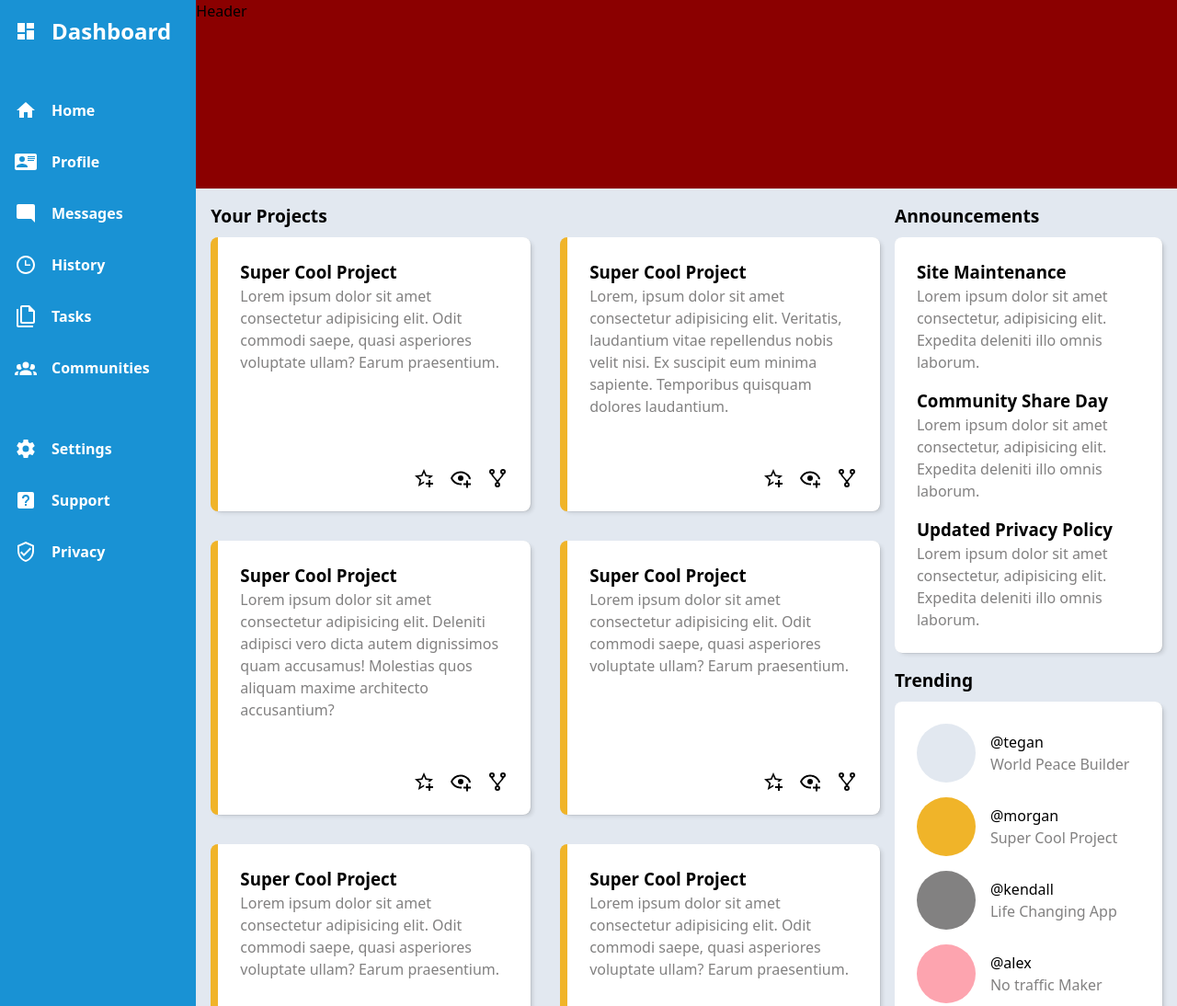
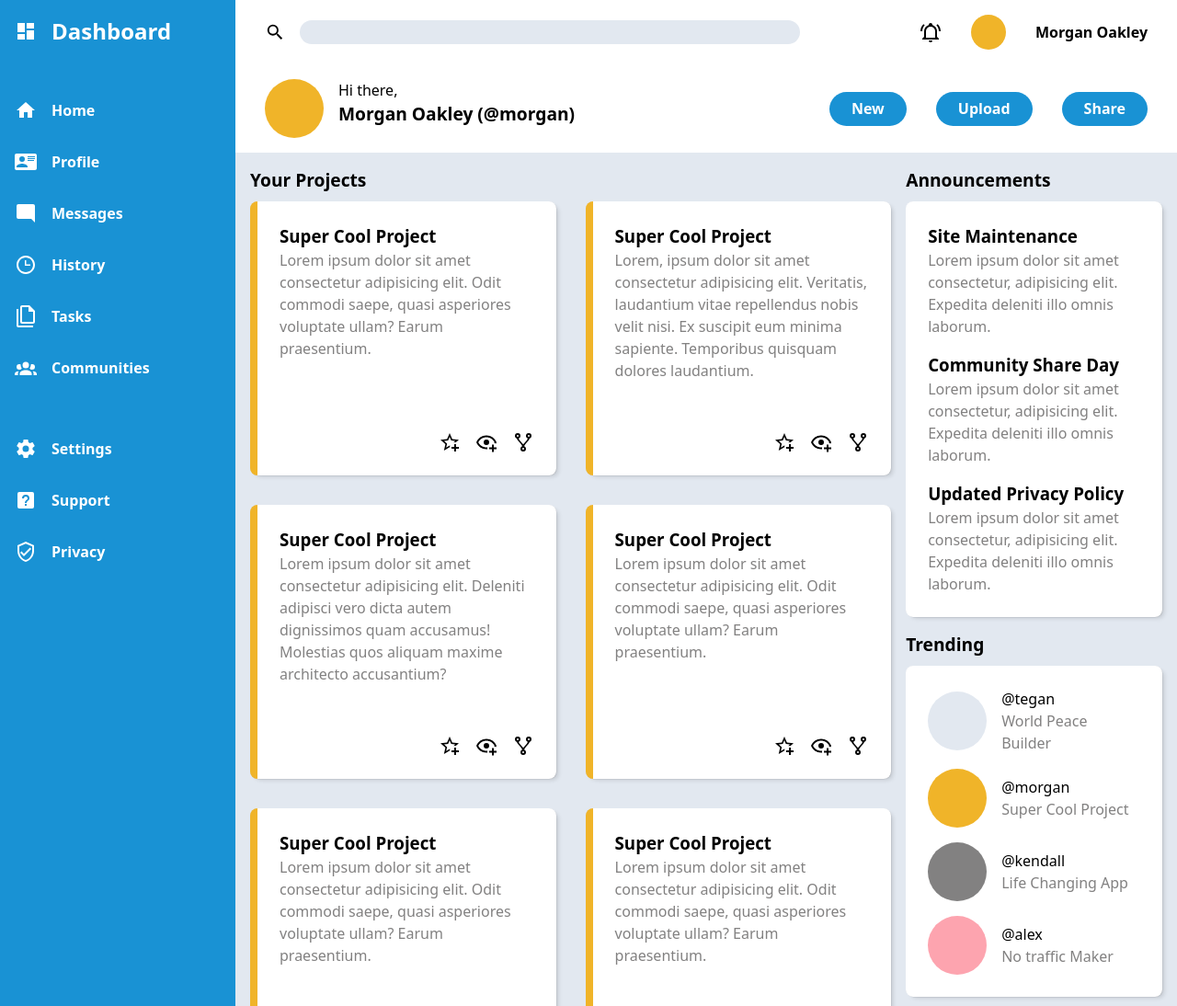
Before and after one commit to alexwilkom/odin-admin-dashboard, a plain HTML site: page index.html in a window 1280 px wide. Shown: the top 1094 px of the page at 92% size. Drawn offline with Linux system fonts and the light colour scheme.

Commit message:
Build the header

```diff
--- a/index.html
+++ b/index.html
@@ -10,7 +10,37 @@
 </head>
 
 <body>
-    <header>Header</header>
+    <header>
+        <div class="search">
+            <svg class="icon" xmlns="http://www.w3.org/2000/svg" viewBox="0 0 24 24">
+                <title>search</title>
+                <path
+                    d="M9.5,3A6.5,6.5 0 0,1 16,9.5C16,11.11 15.41,12.59 14.44,13.73L14.71,14H15.5L20.5,19L19,20.5L14,15.5V14.71L13.73,14.44C12.59,15.41 11.11,16 9.5,16A6.5,6.5 0 0,1 3,9.5A6.5,6.5 0 0,1 9.5,3M9.5,5C7,5 5,7 5,9.5C5,12 7,14 9.5,14C12,14 14,12 14,9.5C14,7 12,5 9.5,5Z" />
+            </svg>
+            <input type="search">
+        </div>
+        <div class="user-account">
+            <svg class="icon" xmlns="http://www.w3.org/2000/svg" viewBox="0 0 24 24">
+                <title>bell-ring-outline</title>
+                <path
+                    d="M10,21H14A2,2 0 0,1 12,23A2,2 0 0,1 10,21M21,19V20H3V19L5,17V11C5,7.9 7.03,5.17 10,4.29C10,4.19 10,4.1 10,4A2,2 0 0,1 12,2A2,2 0 0,1 14,4C14,4.1 14,4.19 14,4.29C16.97,5.17 19,7.9 19,11V17L21,19M17,11A5,5 0 0,0 12,6A5,5 0 0,0 7,11V18H17V11M19.75,3.19L18.33,4.61C20.04,6.3 21,8.6 21,11H23C23,8.07 21.84,5.25 19.75,3.19M1,11H3C3,8.6 3.96,6.3 5.67,4.61L4.25,3.19C2.16,5.25 1,8.07 1,11Z" />
+            </svg>
+            <div class="avatar"></div>
+            <a href="#">Morgan Oakley</a>
+        </div>
+        <div class="user-info">
+            <div class="avatar"></div>
+            <div>
+                <p>Hi there,</p>
+                <h2>Morgan Oakley (@morgan)</h2>
+            </div>
+        </div>
+        <div class="buttons">
+            <button type="button">New</button>
+            <button type="button">Upload</button>
+            <button type="button">Share</button>
+        </div>
+    </header>
 
     <aside>
         <div class="branding">
--- a/styles/style.css
+++ b/styles/style.css
@@ -15,12 +15,16 @@ body {
     min-height: 100svh;
     font-family: system-ui, sans-serif;
     display: grid;
-    grid-template-columns: 1fr 5fr;
-    grid-template-rows: 1fr 5fr;
+    grid-template-columns: 16rem 5fr;
 }
 
 main p {
     color: var(--color-grey);
+}
+
+a {
+    color: inherit;
+    text-decoration: none;
 }
 
 h2 {
@@ -40,21 +44,80 @@ h2 {
 /* Header */
 
 header {
-    background: darkred;
+    padding: 1rem 2rem;
+    display: grid;
+    gap: 2rem;
+    grid-template-columns: 2fr 1fr;
+}
+
+header .avatar {
+    background-color: var(--color-yellow);
+}
+
+header a {
+    font-weight: bold;
+}
+
+.search {
+    display: flex;
+    align-items: center;
+    gap: 1rem;
+}
+
+.search input {
+    width: 100%;
+    appearance: none;
+    border: 0;
+    background-color: var(--color-main-bg);
+    border-radius: 1rem;
+    padding-inline: 1rem;
+}
+
+.user-account {
+    display: flex;
+    align-items: center;
+    justify-content: flex-end;
+    gap: 2rem;
+}
+
+.user-account .avatar {
+    width: 2.4rem;
+    height: 2.4rem;
+}
+
+.user-info {
+    grid-row: 2;
+    display: flex;
+    gap: 1rem;
+}
+
+.buttons {
+    display: flex;
+    align-items: center;
+    justify-content: flex-end;
+    gap: 2rem;
+}
+
+button {
+    cursor: pointer;
+    padding: 0.4rem 1.5rem;
+    border: 0;
+    border-radius: 40rem;
+    color: #fff;
+    font-weight: bold;
+    background-color: var(--color-blue);
 }
 
 /* Sidebar */
 
 aside {
     background: var(--color-blue);
-    grid-row: 1 / -1;
+    grid-row: 1 / span 2;
     color: white;
     font-weight: bold;
 }
 
 aside a {
-    color: inherit;
-    text-decoration: none;
     display: flex;
     align-items: center;
     width: 100%;
```
